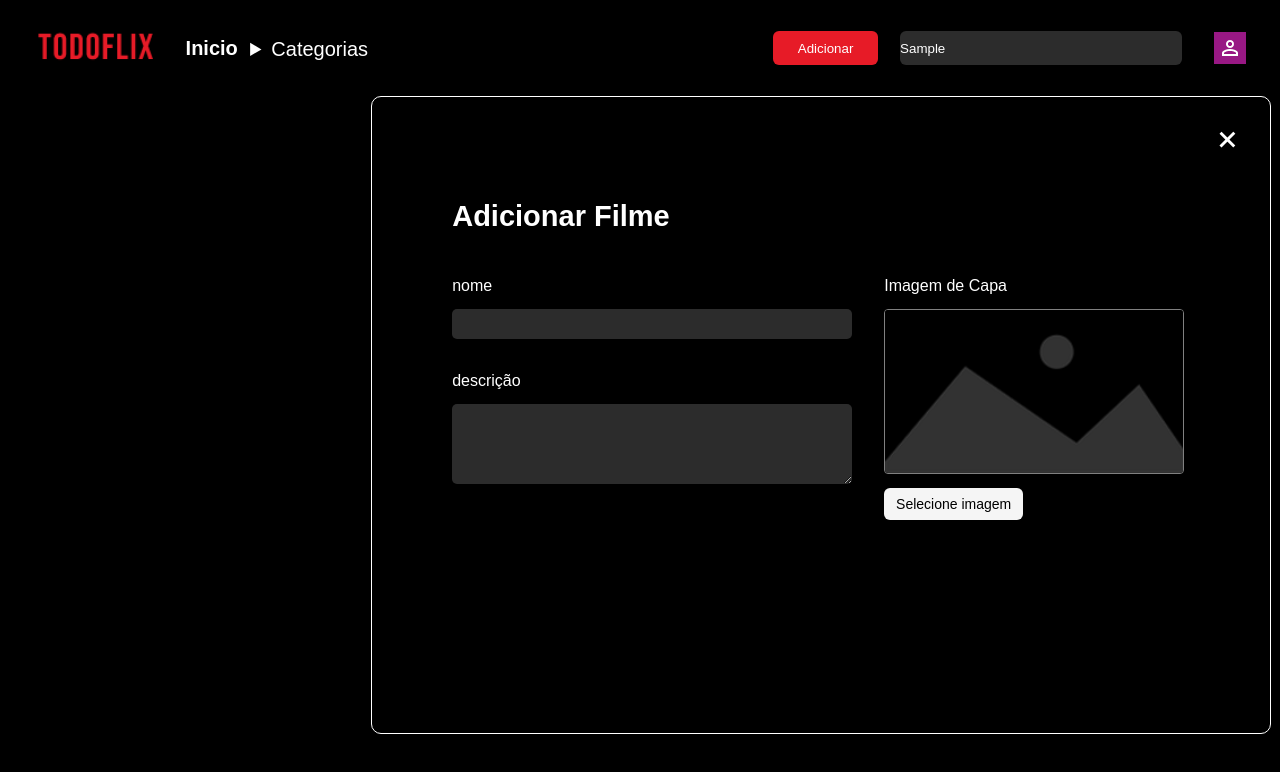
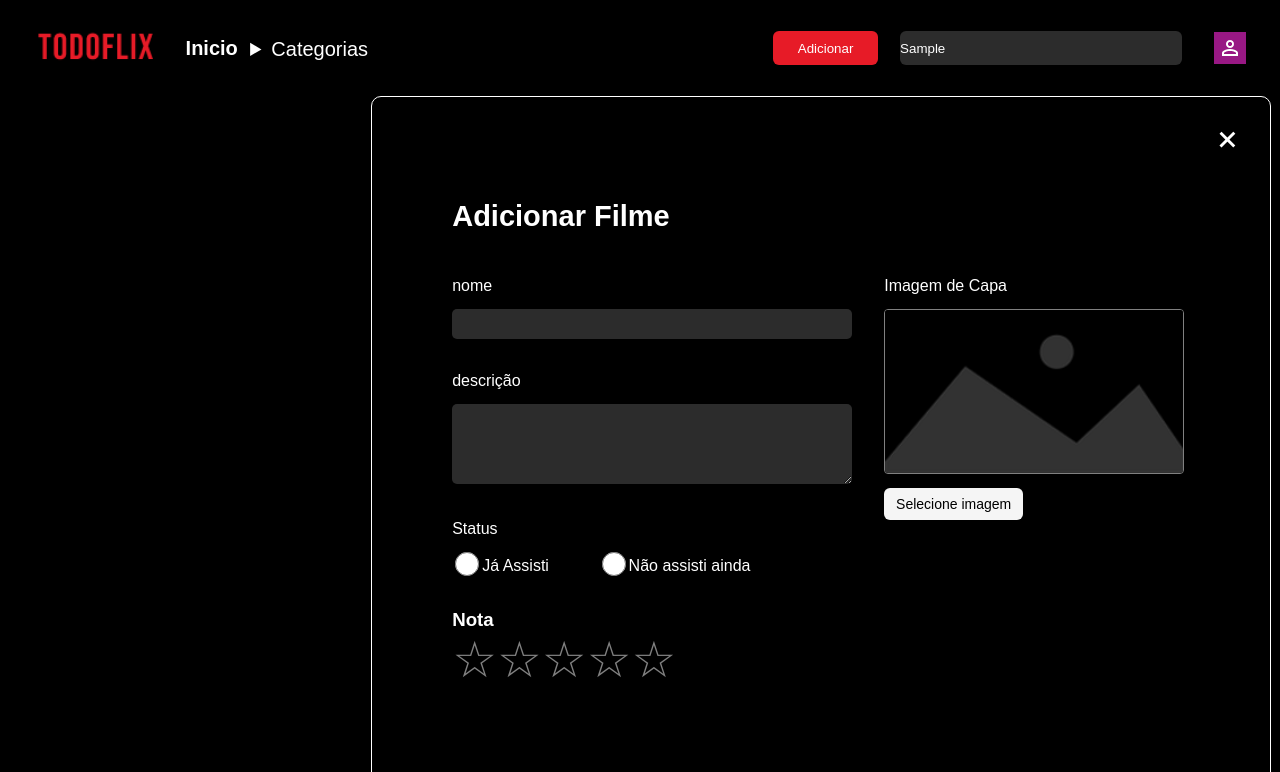
Before and after one commit to GabrielsPaiva/Todoflix, a React (Create React App) app: page / in a window 1280 px wide. Both pictures are taken after typing "Sample" into the empty fields and a click on the button "Adicionar". Shown: the top 772 px of the page. Built offline with nearby package versions, Linux system fonts and the light colour scheme.

Commit message:
working on add films modal's layout

```diff
--- a/package.json
+++ b/package.json
@@ -9,6 +9,7 @@
     "react": "^18.0.0",
     "react-dom": "^18.0.0",
     "react-modal": "^3.14.4",
+    "react-rating-stars-component": "^2.2.0",
     "react-scripts": "5.0.1",
     "styled-components": "^5.3.5",
     "web-vitals": "^2.1.4"
--- a/src/components/AddFilmModal.js
+++ b/src/components/AddFilmModal.js
@@ -1,6 +1,16 @@
 import React from "react"
 import styled from "styled-components"
+import ReactStars from "react-rating-stars-component"
 import selectedImage from "../assets/display_image.png"
+
+
+const info = {
+    count: 5,
+    size: 50,
+    char: "☆",
+  };
+
+
 
 const Div = styled.div`
 background-color: #000;
@@ -10,7 +20,7 @@ display: flex;
 flex-direction: column;
 align-items: flex-start;
 width: 900px;
-height: 638px;
+height: 750px;
 border: solid white 1px;
 border-radius: 10px;
 top: 6em;
@@ -89,6 +99,33 @@ img{
 const Input = styled.input`
 display: none;
 `
+const Status = styled.div`
+margin-left: 5em;
+`
+const RadioInputs = styled.div`
+display: flex;
+justify-content: space-between;
+width: 120%;
+
+div{
+    display: flex;
+}
+
+div input{
+    width: 30px;
+    height: 24px;
+
+    &:checked{
+    background: transparent;
+    }
+}
+div label{
+    margin-top: 0.3em
+}
+`
+const Rate = styled.div`
+margin-left: 5em;
+`
 
 export default function FilmModal({ open, close }) {
     if (!open) return null
@@ -111,10 +148,27 @@ export default function FilmModal({ open, close }) {
                 <ImageSection>
                     <SelectImage for="selectButton">Selecione imagem</SelectImage>
                     <Input type="file" id="selectButton" />
-                    <img src={selectedImage} alt=""/>
+                    <img src={selectedImage} alt="" />
                     <p>Imagem de Capa</p>
                 </ImageSection>
             </Container>
+            <Status>
+                <p>Status</p>
+                <RadioInputs>
+                    <div>
+                        <input type="radio" name="status" value="seen" />
+                        <label>Já Assisti</label>
+                    </div>
+                    <div>
+                        <input type="radio" name="status" value="not seen" />
+                        <label>Não assisti ainda</label>
+                    </div>
+                </RadioInputs>
+            </Status>
+            <Rate>
+                <h3>Nota</h3>
+                <ReactStars { ...info } />
+            </Rate>
         </Div>
     )
 }
```
Also changed, not shown: 1 other file (tests, documents, lock files or other folders).
